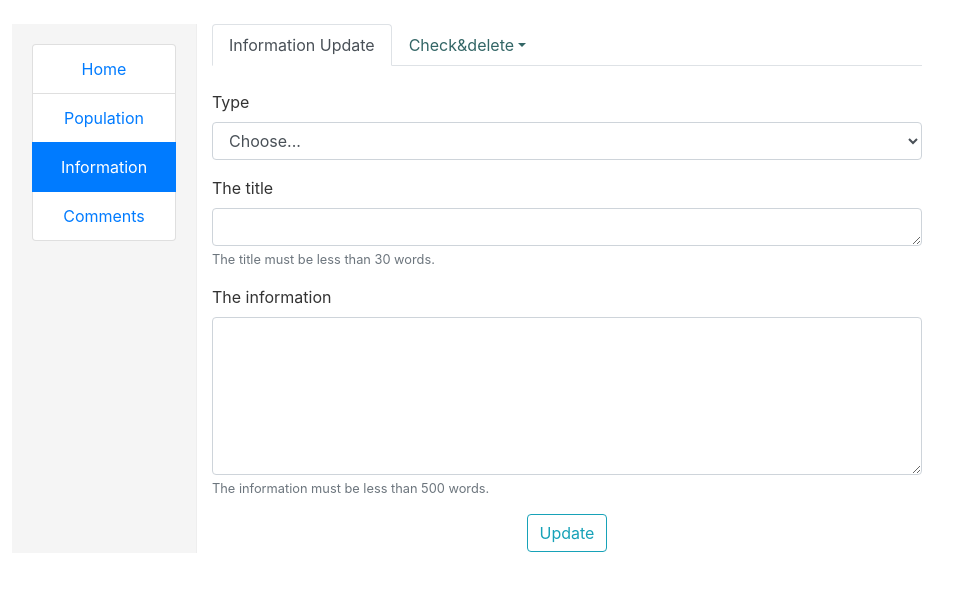
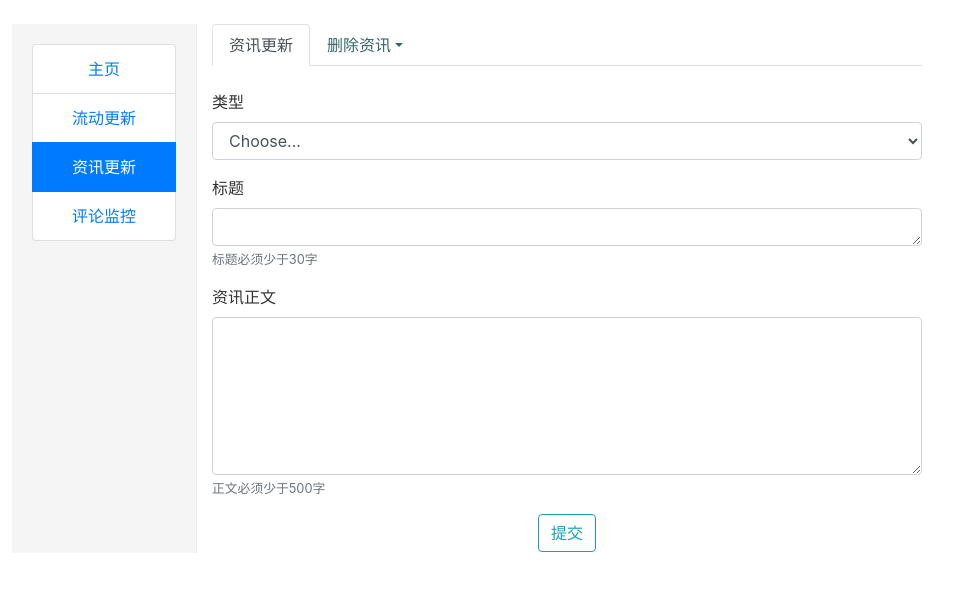
Before and after one commit to NeoHugh/COVID, a Flask app: page /population_admin/information.html in a window 1280 px wide. Shown: the part 57-649 px from the top of the page, without its empty margins (73-1026 px from the left). Run offline with Flask 2, Linux system fonts and the light colour scheme; the visitor is signed in with stand-in values (Sample User, id 1); parts of the project's set-up code (start-up, migrations or seed data) failed here and were passed over; some libraries are stand-ins or nearby versions.

Commit message:
Update information.html

```diff
--- a/covid/covid/templates/information.html
+++ b/covid/covid/templates/information.html
@@ -13,25 +13,25 @@
     background-color: #f5f5f5;
     border-right: 1px solid #eee;">
 <div class="list-group" style = "text-align: center">
-  <a href="{{ url_for('population_admin.index') }}" class="list-group-item">Home</a>
-  <a href="{{ url_for('population_admin.population') }}" class="list-group-item">Population</a>
-  <a href="{{ url_for('population_admin.information') }}" class="list-group-item active">Information</a>
-  <a href="{{ url_for('population_admin.comments') }}" class="list-group-item">Comments</a>
+  <a href="{{ url_for('population_admin.index') }}" class="list-group-item">主页</a>
+  <a href="{{ url_for('population_admin.population') }}" class="list-group-item">流动更新</a>
+  <a href="{{ url_for('population_admin.information') }}" class="list-group-item active">资讯更新</a>
+  <a href="{{ url_for('population_admin.comments') }}" class="list-group-item">评论监控</a>
 </div>
 </div>
 
 <div class="col-sm-6  col-md-8 main">
   <ul class="nav nav-tabs">
   <li class="nav-item">
-    <a class="nav-link active" href="{{ url_for('population_admin.information') }}">Information Update</a>
+    <a class="nav-link active" href="{{ url_for('population_admin.information') }}">资讯更新</a>
   </li>
   <li class="nav-item dropdown">
-    <a class="nav-link dropdown-toggle" data-toggle="dropdown" href="#" role="button" aria-haspopup="true" aria-expanded="True">Check&delete</a>
+    <a class="nav-link dropdown-toggle" data-toggle="dropdown" href="#" role="button" aria-haspopup="true" aria-expanded="True">删除资讯</a>
     <div class="dropdown-menu">
-      <a class="dropdown-item" href="{{url_for('population_admin.information_check', itype=0)}}">IndustryRestart</a>
-      <a class="dropdown-item" href="{{url_for('population_admin.information_check', itype=1)}}">Quarantine</a>
-      <a class="dropdown-item" href="{{url_for('population_admin.information_check', itype=2)}}">Transportation</a>
-      <a class="dropdown-item" href="{{url_for('population_admin.information_check', itype=3)}}">MedicalService</a>
+      <a class="dropdown-item" href="{{url_for('population_admin.information_check', itype=0)}}">复工复产</a>
+      <a class="dropdown-item" href="{{url_for('population_admin.information_check', itype=1)}}">社区管控</a>
+      <a class="dropdown-item" href="{{url_for('population_admin.information_check', itype=2)}}">交通出行</a>
+      <a class="dropdown-item" href="{{url_for('population_admin.information_check', itype=3)}}">医疗举措</a>
     </div>
   </li>
 
@@ -39,7 +39,7 @@
   <br>
   <form action="{{ url_for('population_admin.addInfo') }}" method="POST">
     <div class="form-group">
-        <label for="info_type">Type</label>
+        <label for="info_type">类型</label>
           <select id="info_type" name="info_type" class="form-control">
             <option selected>Choose...</option>
             {% for option in type %}
@@ -48,20 +48,20 @@
           </select>
       </div>
     <div class="form-group">
-      <label for="info_title">The title</label>
+      <label for="info_title">标题</label>
       <textarea class="form-control" id="info_title" name="info_title" rows="1" aria-describedby="titleHelpBlock"></textarea>
         <small id="titleHelpBlock" class="form-text text-muted">
-          The title must be less than 30 words.
+          标题必须少于30字
         </small>
     </div>
     <div class="form-group">
-      <label for="info_text">The information</label>
+      <label for="info_text">资讯正文</label>
       <textarea class="form-control" id="info_text" name="info_text" rows="6" aria-describedby="textHelpBlock"></textarea>
         <small id="textHelpBlock" class="form-text text-muted">
-          The information must be less than 500 words.
+          正文必须少于500字
         </small>
     </div>
-    <button type="submit" class="btn btn-outline-info" style="display:block;margin:0 auto">Update</button>
+    <button type="submit" class="btn btn-outline-info" style="display:block;margin:0 auto">提交</button>
   </form>
 
 <div class="col-sm-3 col-md-2">
```
